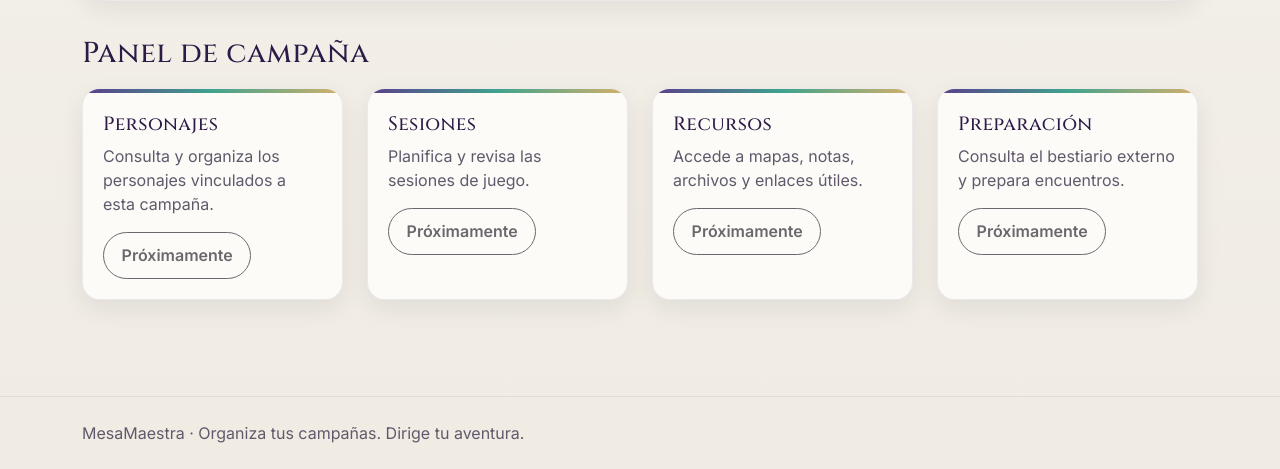
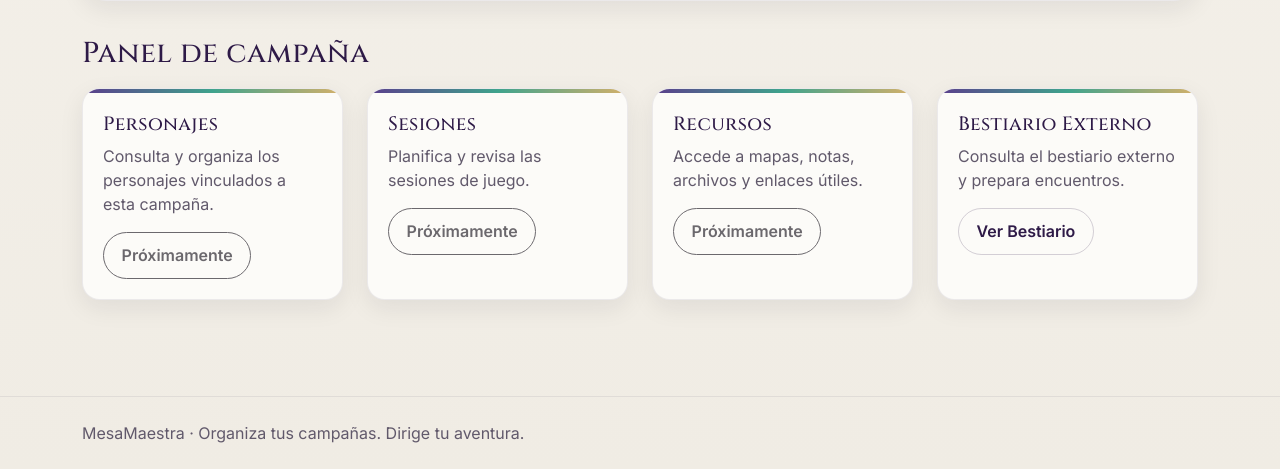
Before and after one commit to nmirgar/IT-MesaMaestra-Grupo11, a Django app: page /campanias/el-archivo-de-las-mil-puertas/ in a window 1280 px wide. Shown: the part 977-1446 px from the top of the page. Run offline with Django 5.2, Linux system fonts and the light colour scheme; data comes from the database, SQL or seed files in the repository.

Commit message:
fix: add bestiario to campaign

```diff
--- a/templates/campaigns/campaign_detail.html
+++ b/templates/campaigns/campaign_detail.html
@@ -93,9 +93,9 @@
             <div class="mm-card h-100">
                 <div class="mm-card-topbar"></div>
                 <div class="mm-card-body">
-                    <h3 class="mm-card-title">Preparación</h3>
+                    <h3 class="mm-card-title">Bestiario Externo</h3>
                     <p class="mm-subtle">Consulta el bestiario externo y prepara encuentros.</p>
-                    <a href="#" class="btn mm-btn mm-btn-outline-dark disabled">Próximamente</a>
+                    <a href="{% url 'api_client:bestiario' %}" class="btn mm-btn mm-btn-outline-dark">Ver Bestiario</a>
                 </div>
             </div>
         </div>
```
